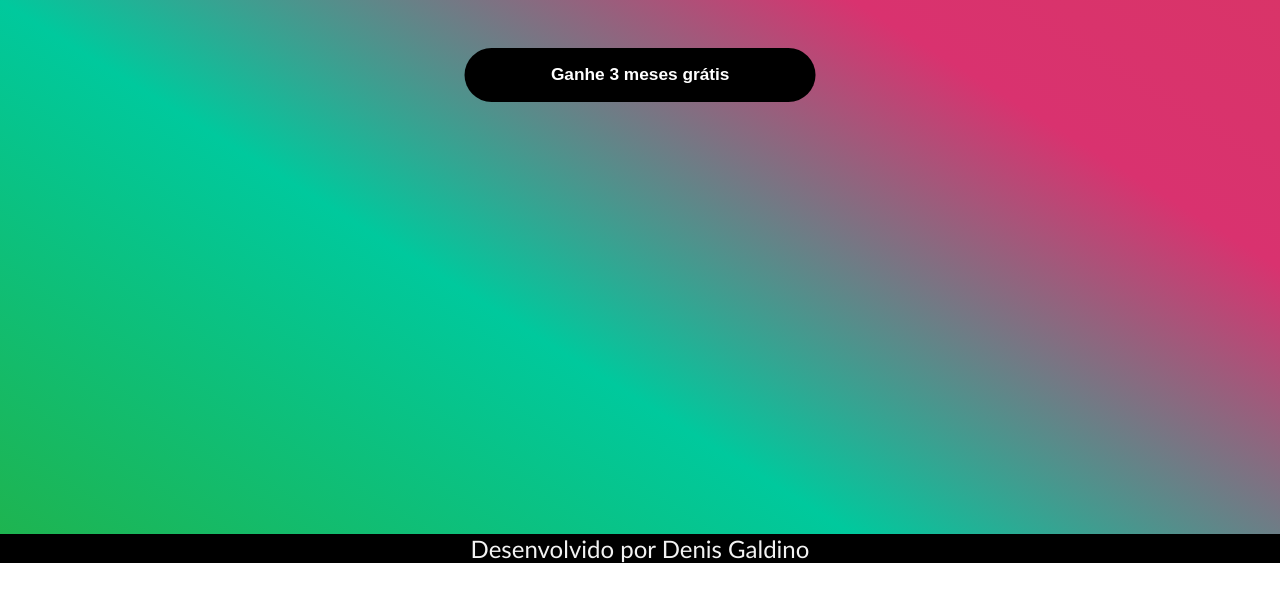
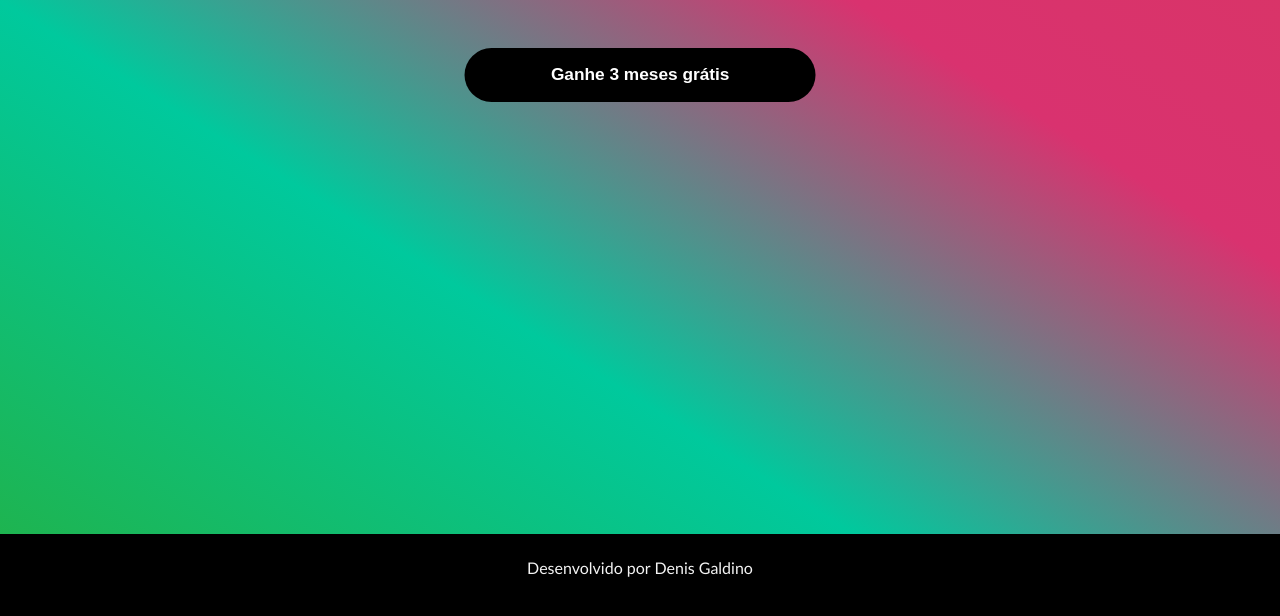
Before and after one commit to denis007d/denis007d.github.io, a plain HTML site: page index.html in a window 1280 px wide. Shown: the part 346-962 px from the top of the page. Before the commit the page ends 909 px from the top, so only its background shows below. Drawn offline with Linux system fonts and the light colour scheme.

Commit message:
Update footer

```diff
--- a/assets/css/style.css
+++ b/assets/css/style.css
@@ -146,15 +146,13 @@ main {
     background-color: #D9326F;
 }
 
-footer{
+footer {
+    padding: 0.5em 0;
     background-color: #000;
-    }
-
-footer credits{
-padding:.5em 0;}
-
-footer .credits p {
-color:#F3F3F3;
-text-align:center;
-font-size:1.5em;
-font-family: "calibri";}
+}
+footer p {
+    padding: 1em 0;
+    text-align: center;
+    font-family: 'Calibri';
+    color: #F3F3F3;
+}
```
